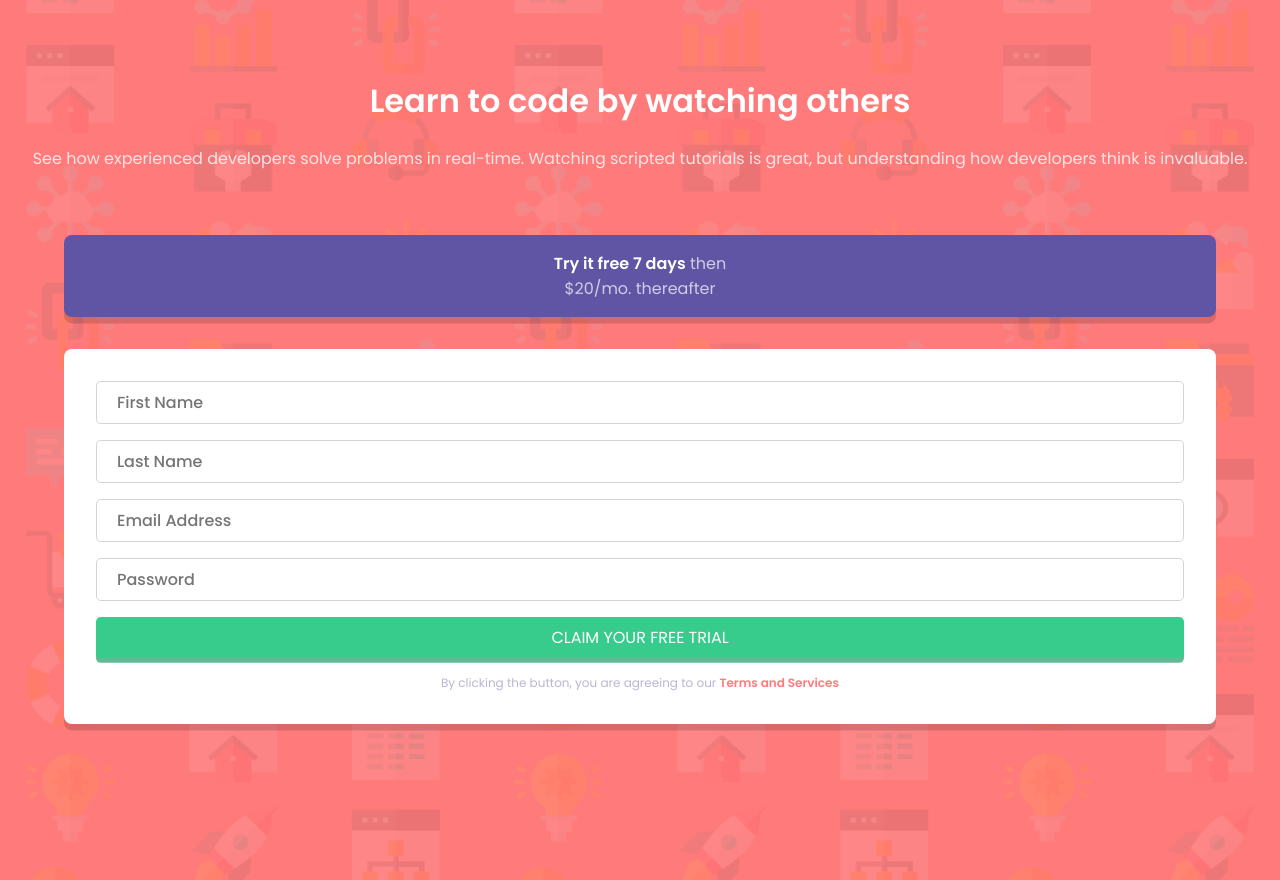
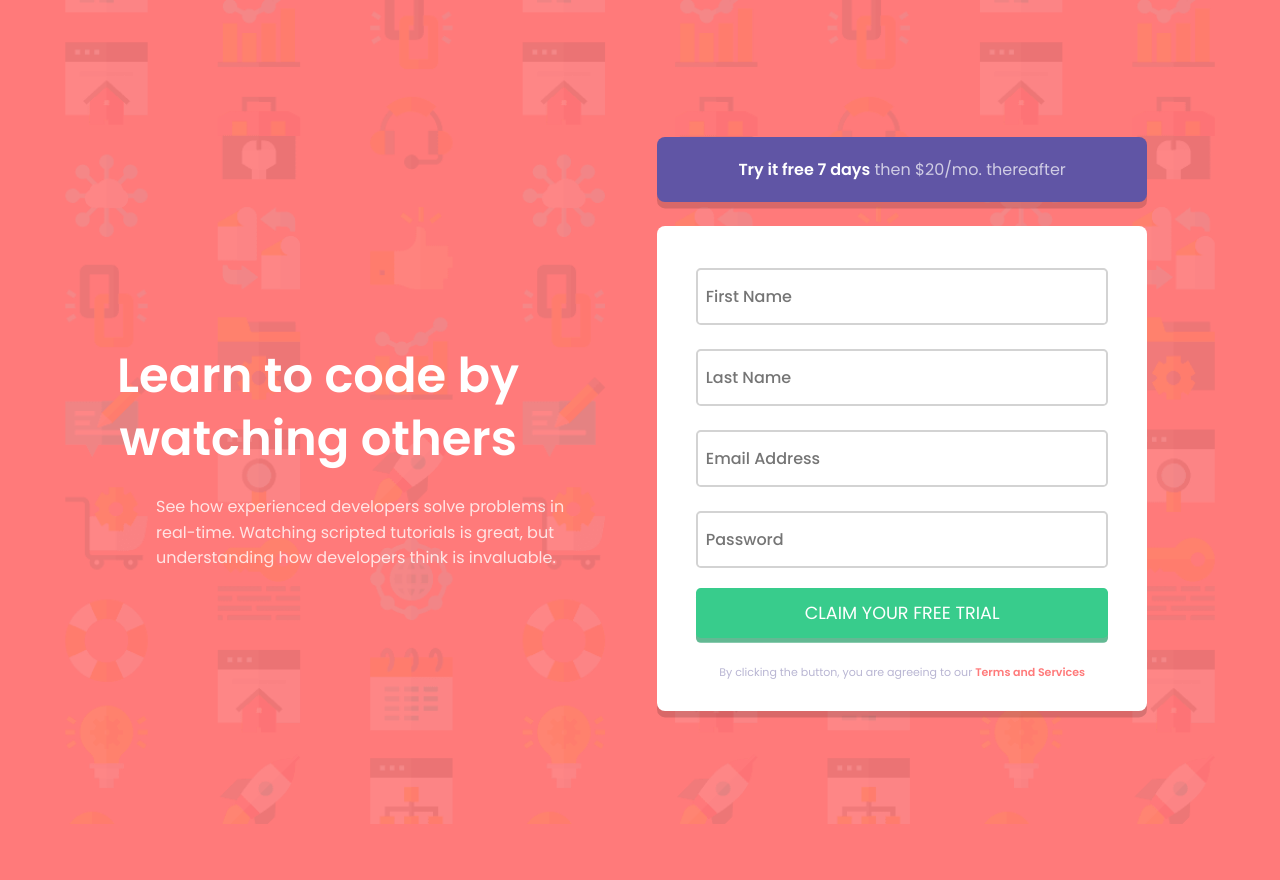
Before and after one commit to TSune-web/FM-Simple-Signup-Form, a plain HTML site: page index.html in a window 1280 px wide. After the commit the page ends 824 px from the top, so only its background shows below. Drawn offline with Linux system fonts and the light colour scheme.

Commit message:
finalised styling and started adding validity

```diff
--- a/app.js
+++ b/app.js
@@ -0,0 +1,48 @@
+const inputFields = document.getElementById("needs-validation");
+
+let validation = Array.prototype.filter.call(inputFields, function(inputField) {
+  inputField.addEventListener("input", function(e) {
+    if (inputField.checkValidity() === false) {
+      e.preventDefault();
+      e.stopPropagation();
+    }
+    inputField.classList.add("invalid");
+  });
+
+  // inputField.addEventListener("submit", function (e) {
+  //   if (inputField.checkValidity() === false) {
+  //     e.preventDefault();
+  //     e.stopPropagation();
+  //   }
+  //   inputField.classList.add("invalid");
+  // });
+});
+
+// console.log("inputFields", typeof inputFields === typeof [])
+// console.log("filtered form", typeof validation === typeof [])
+
+
+// let submitFormHandler = (e) => {
+//   console.log(e.target.value);
+// };
+
+// inputFields.addEventListener("input", submitFormHandler);
+
+
+// (function() {
+//   'use strict';
+//   window.addEventListener('load', function() {
+//     // Fetch all the forms we want to apply custom Bootstrap validation styles to
+//     var forms = document.getElementsByClassName('needs-validation');
+//     // Loop over them and prevent submission
+//     var validation = Array.prototype.filter.call(forms, function(form) {
+//       form.addEventListener('submit', function(event) {
+//         if (form.checkValidity() === false) {
+//           event.preventDefault();
+//           event.stopPropagation();
+//         }
+//         form.classList.add('was-validated');
+//       }, false);
+//     });
+//   }, false);
+// })();
--- a/index.html
+++ b/index.html
@@ -18,38 +18,84 @@
     <title>FM - Sign up form</title>
   </head>
   <body>
+    <section class="banner" role="banner">
+      <h1 class="banner__title">Learn to code by watching others</h1>
+      <p class="banner__description">
+        See how experienced developers solve problems in real-time. Watching
+        scripted tutorials is great, but understanding how developers think is
+        invaluable.
+      </p>
+    </section>
+
     <main>
-      <div class="title">
-        <h1>Learn to code by watching others</h1>
-        <p class="title__description">
-          See how experienced developers solve problems in real-time. Watching
-          scripted tutorials is great, but understanding how developers think is
-          invaluable.
-        </p>
+      <div class="panel">
+        <p><span>Try it free 7 days</span> then $20/mo. thereafter</p>
       </div>
 
-      <div class="cards">
-        <div class="deal">
-          <p><span>Try it free 7 days</span> then</p>
-          <p>$20/mo. thereafter</p>
+      <form id="needs-validation" autocomplete="off" novalidate>
+        <div class="form__field">
+          <input
+            type="text"
+            name="firstname"
+            class="form__field--input"
+            aria-label="firtName"
+            placeholder="First Name"
+            required
+          />
+          <span class="form__field--error" role="alert"
+            >First Name cannot be empty</span
+          >
         </div>
-        <form>
-          <div class="form-wrapper">
-            <input type="text" placeholder="First Name" />
-            <input type="text" placeholder="Last Name" />
-            <input type="email" placeholder="Email Address" />
-            <input type="password" placeholder="Password" />
-            <button type="button">claim your free trial</button>
-            <div class="terms">
-              <p>
-                <span>By clicking the button, you are agreeing to</span>
-                <span>our</span>
-                <span class="terms-link">Terms and Services</span>
-              </p>
-            </div>
-          </div>
-        </form>
-      </div>
+
+        <div class="form__field">
+          <input
+            type="text"
+            name="lastname"
+            class="form__field--input"
+            aria-label="lastName"
+            placeholder="Last Name"
+            required
+          />
+          <span class="form__field--error" role="alert"
+            >Last Name cannot be empty</span
+          >
+        </div>
+
+        <div class="form__field">
+          <input
+            type="email"
+            name="email"
+            class="form__field--input"
+            aria-label="email"
+            placeholder="Email Address"
+            required
+          />
+          <span class="form__field--error" role="alert"
+            >Looks like this is not an email</span
+          >
+        </div>
+
+        <div class="form__field">
+          <input
+            type="password"
+            name="password"
+            class="form__field--input"
+            aria-label="password"
+            placeholder="Password"
+            required
+          />
+          <span class="form__field--error" role="alert"
+            >Password cannot be empty</span
+          >
+        </div>
+
+        <button type="submit" aria-label="button">claim your free trial</button>
+
+        <p class="terms">
+          By clicking the button, you are agreeing to our
+          <a class="terms__link" href="#">Terms and Services</a>
+        </p>
+      </form>
     </main>
 
     <script src="app.js"></script>
--- a/style.css
+++ b/style.css
@@ -35,109 +35,177 @@ body {
   background-color: var(--red);
 }
 
-main {
-  width: 100%;
-  min-height: 100vh;
+section.banner {
+  text-align: center;
+  margin-top: 5.75rem;
 }
 
-.title {
-  text-align: center;
-  margin-top: 5rem;
-}
-
-.title h1 {
+.banner__title {
   margin-bottom: 1.5rem;
   color: white;
-  font-size: 2rem;
+  font-size: 1.75rem;
   font-weight: 600;
   line-height: 1.3;
 }
 
-.title__description {
+.banner__description {
   margin: 0 1.5rem;
   color: rgba(255, 255, 255, 0.8);
   font-weight: 400;
+  line-height: 1.6;
 }
 
-.cards {
+main {
+  width: 100%;
+  min-height: 100vh;
   display: flex;
   flex-direction: column;
   justify-content: center;
   align-items: center;
-  margin-top: 4rem;
+  margin-top: 1.5em;
 }
 
-.deal {
+.panel {
   text-align: center;
-  width: 90%;
-  padding: 1rem 3rem;
+  width: 87%;
+  padding: 1.25rem 3rem;
   background-color: var(--blue);
   box-shadow: 0 0.4rem 0 rgba(0, 0, 0, 0.15);
   border-radius: 0.5rem;
   cursor: pointer;
 }
 
-.deal p {
+.panel p {
   color: rgba(255, 255, 255, 0.7);
 }
 
-.deal span {
+.panel span {
   font-weight: 600;
   color: white;
 }
 
-.form-wrapper {
-  position: absolute;
-  left: 50%;
-  transform: translateX(-50%);
+form {
   display: flex;
   flex-direction: column;
-  margin-top: 2rem;
-  padding: 2rem;
-  width: 90%;
+  margin-top: 1.5rem;
+  padding: 1.85rem 1.75rem;
+  width: 87%;
   background-color: white;
   border-radius: 0.5rem;
-  box-shadow: 0 0.4rem 0 rgba(0, 0, 0, 0.15);
+  box-shadow: 0 0.4rem rgba(0, 0, 0, 0.15);
 }
 
-input {
-  margin-bottom: 1rem;
-  padding: 0.5rem 1.25rem;
-  border: 1px solid lightgray;
+.form__field--input {
+  display: block;
+  font-weight: 500;
+  color: var(--dark-blue);
+  width: 100%;
+  padding: 0.875rem 0.5rem;
+  margin-bottom: 0.75rem;
+  border: 2px solid lightgray;
   border-radius: 0.3rem;
 }
 
-::placeholder {
-  font-weight: 500;
+.form__field--input:active,
+.form__field--input:hover {
+  box-shadow: 0 0.3rem hsla(250, 40%, 90%, 0.7);
+}
+
+.form__field--input.invalid {
+  background: url("./images/icon-error.svg") no-repeat;
+  background-position: 95% 50%;
+  color: var(--red);
+  border-color: var(--red);
+  outline-color: var(--red);
+}
+
+.form__field--error {
+  display: none;
+}
+
+.form__field--error.invalid {
+  display: block;
+  float: right;
+  font-style: italic;
+  font-size: 0.75rem;
+  color: var(--red);
+  transform: translateY(-0.5rem);
 }
 
 button {
-  margin-bottom: 1rem;
-  padding: 0.5rem;
+  margin: 0.5rem 0;
+  padding: 0.75rem 1rem;
   background-color: var(--green);
   color: white;
+  font-size: 1.1rem;
   border: none;
   border-radius: 0.3rem;
   text-transform: uppercase;
-  box-shadow: 0 0.3rem 0 hsla(154, 60%, 39%, 0.725);
+  box-shadow: 0 0.3rem hsla(154, 60%, 39%, 0.725);
   cursor: pointer;
 }
 
+button.invalid {
+  opacity: 0.7;
+}
+
 .terms {
+  margin: 1.15rem 1rem 0;
   text-align: center;
-  font-size: 0.75rem;
+  font-size: 0.69rem;
   color: var(--gray-blue);
 }
 
-.terms-link {
+a.terms__link {
+  text-decoration: none;
   font-weight: 600;
   color: var(--red);
   cursor: pointer;
 }
 
-@media screen and (min-width: 768px) {
+@media screen and (min-width: 860px) {
   body {
     background: url("./images/bg-intro-desktop.png") no-repeat center/cover;
     background-color: var(--red);
+    display: flex;
+  }
+
+  .banner {
+    display: flex;
+    flex-direction: column;
+    justify-content: center;
+    align-items: center;
+    width: 90%;
+    padding-left: 3rem;
+  }
+
+  .banner__title {
+    font-size: 3rem;
+  }
+
+  .banner__description {
+    text-align: left;
+    padding-left: 6.75rem;
+    margin: 0;
+  }
+
+  main {
+    padding-left: 2rem;
+    padding-right: 6rem;
+  }
+
+  form {
+    display: flex;
+    justify-content: center;
+    align-items: center;
+  }
+
+  .form__field {
+    width: 95%;
+    margin-top: 0.75rem;
+  }
+
+  button {
+    width: 95%;
   }
 }
```
Also changed, not shown: 2 other files.
